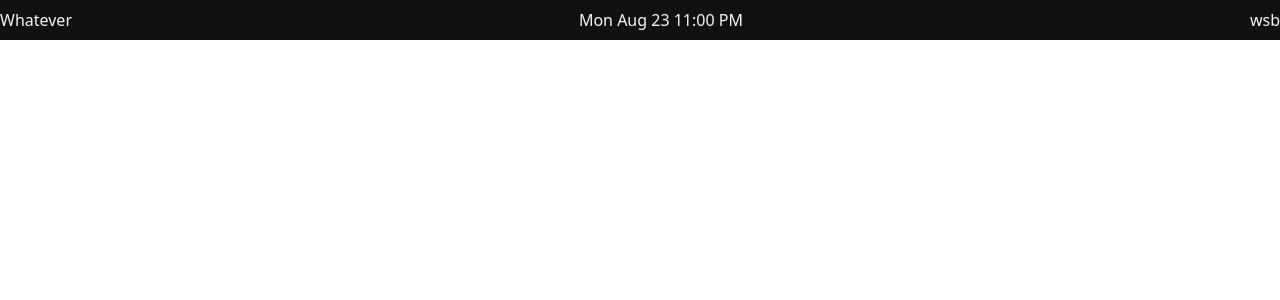
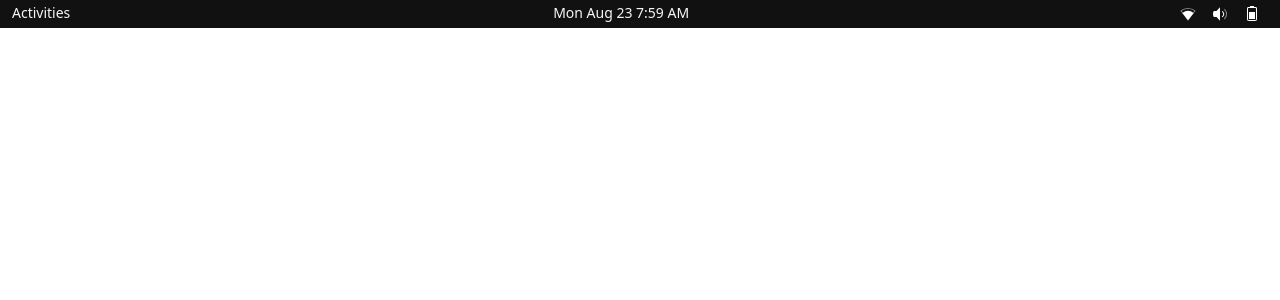
Before and after one commit to garett09/garett09.tech, a React (Create React App) app: page / in a window 1280 px wide. Shown: the top 300 px of the page. Built offline with nearby package versions, Linux system fonts and the light colour scheme.

Commit message:
myhub: remove the current navbar and improve it much better
Signed-off-by: Adrian Sian <adriansian@gmail.com>

```diff
--- a/src/components/navbar.js
+++ /dev/null
@@ -1,17 +0,0 @@
-import React, { Component } from 'react'
-
-export default class Navbar extends Component {
-    render() {
-        return (
-            <div className="w-screen flex flex-nowrap justify-between items-center py-2 bg-ub-grey text-ubt-grey">
-                <span>Whatever</span>
-                <span>Mon Aug 23 11:00 PM</span>
-                <div className="wsb">
-                    <span>w</span>
-                    <span>s</span>
-                    <span>b</span>
-                </div>
-            </div>
-        )
-    }
-}
--- /dev/null
+++ b/src/components/screen/navbar.js
@@ -0,0 +1,59 @@
+import React, { Component } from "react";
+import Clock from "../util components/clock";
+import $ from "jquery";
+
+export default class Navbar extends Component {
+  constructor() {
+    super();
+    this.state = {
+      component_focused: false,
+      prev_component: null,
+    };
+  }
+
+  display_btm_bar = (e) => {
+    if (!$(e.target).is("div")) return;
+    if (this.state.prev_component !== null) {
+      this.state.prev_component.target.classList.remove("navbar-box-active");
+    }
+
+    e.target.classList.add("navbar-box-active");
+    this.setState({ component_focused: true, prev_component: e });
+  };
+
+  render() {
+    return (
+      <div className="w-screen flex flex-nowrap justify-between items-center bg-ub-grey text-ubt-grey text-sm select-none	cursor-default">
+        <div className="pl-3 pr-3 navbar-box" onClick={this.display_btm_bar}>
+          Activities
+        </div>
+        <div className="pl-2 pr-2 navbar-box" onClick={this.display_btm_bar}>
+          <Clock />
+        </div>
+        <div className="pr-3 pl-3 navbar-box" onClick={this.display_btm_bar}>
+          <span className="mx-2">
+            <img
+              src="./images/icons/status/network-wireless-signal-good-symbolic.svg"
+              alt="ubuntu wifi"
+              className="inline"
+            />
+          </span>
+          <span className="mx-2">
+            <img
+              src="./images/icons/status/audio-volume-medium-symbolic.svg"
+              alt="ubuntu sound"
+              className="inline"
+            />
+          </span>
+          <span className="mx-2">
+            <img
+              src="./images/icons/status/battery-good-symbolic.svg"
+              alt="ubuntu battry"
+              className="inline"
+            />
+          </span>
+        </div>
+      </div>
+    );
+  }
+}
--- a/src/components/ubuntu.js
+++ b/src/components/ubuntu.js
@@ -1,5 +1,5 @@
 import React, { Component } from "react";
-import Navbar from "./navbar";
+import Navbar from "./screen/navbar";
 
 export default class Ubuntu extends Component {
   render() {
--- /dev/null
+++ b/src/components/util components/clock.js
@@ -0,0 +1,40 @@
+import { Component } from 'react'
+
+export default class Clock extends Component {
+    constructor() {
+        super();
+        this.month_list = [ "Jan", "Feb", "Mar", "Apr", "May", "Jun", "Jul", "Aug", "Sep", "Oct", "Nov", "Dec" ];
+        this.day_list = ["Sun", "Mon", "Tue", "Wed", "Thu", "Fri", "Sat"];
+        this.state = {
+            hour_12: true,
+            current_time: new Date()
+        };
+    }
+
+    componentDidMount() {
+        this.update_time = setInterval(() => {
+            this.setState({ current_time: new Date() });
+        }, 1 * 1000);
+    }
+
+    componentWillUnmount() {
+        clearInterval(this.update_time);
+    }
+
+    render() {
+        const { current_time } = this.state;
+
+        let day = this.day_list[current_time.getDay()];
+        let hour = current_time.getHours();
+        let minute = current_time.getMinutes();
+        let month = this.month_list[current_time.getMonth()];
+        let date = current_time.getDate().toLocaleString();
+        let meridiem = (hour < 12 ? "AM" : "PM");
+
+        if(this.state.hour_12 && hour > 12) hour -= 12;
+
+        let display_time = day + " " + month + " " + date + " " + hour + ":" + minute + " " + meridiem;
+
+        return display_time;
+    }
+}
--- a/src/styles/styles.css
+++ b/src/styles/styles.css
@@ -1,3 +1,13 @@
 @tailwind base;
 @tailwind components;
 @tailwind utilities;
+
+.navbar-box {
+  border-bottom: 2pt transparent solid;
+  padding-top: 3px;
+  padding-bottom: 3px;
+}
+
+.navbar-box-active {
+  border-bottom: 2pt #ff652e solid;
+}
```
Also changed, not shown: src/styles/main.css.
